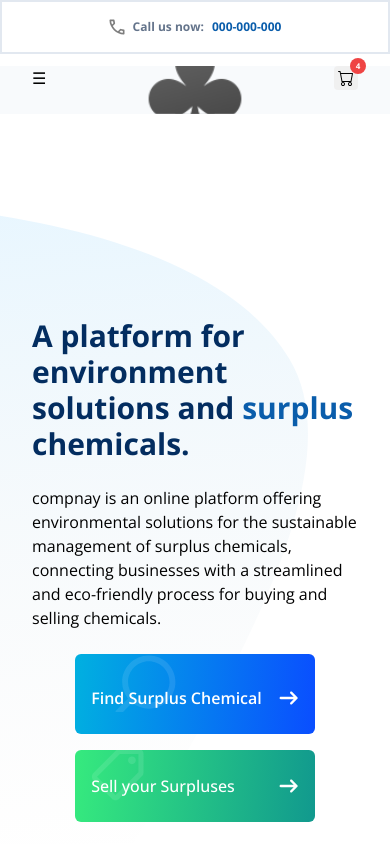
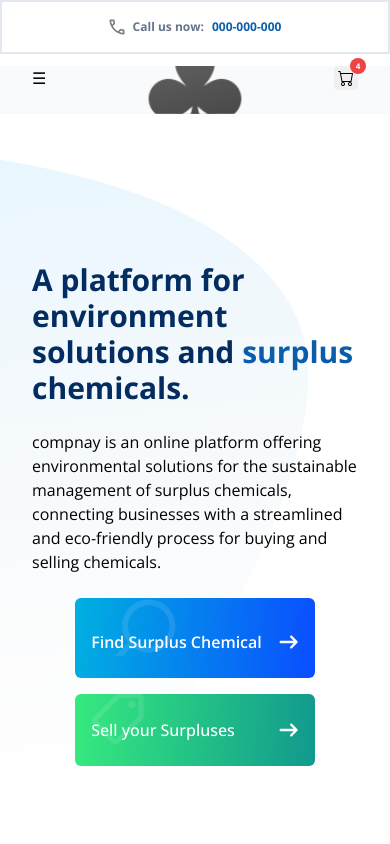
Before and after one commit to Manzi-Cedrick/chemistry-lab-platform, a Next.js app: page / in a window 390 px wide. Shown: the top 844 px of the page. Built offline with nearby package versions, Linux system fonts and the light colour scheme.

Commit message:
[fix]: sticky position addition

```diff
--- a/src/app/(components)/Header.tsx
+++ b/src/app/(components)/Header.tsx
@@ -36,11 +36,11 @@ const Header = () => {
                     <span className='text-main'>000-000-000</span>
                 </p>
             </div>
-            <div className={`flex justify-between px-0 md:px-20 gap-14 flex-col md:flex-row md:place-items-center py-3`}>
+            <div className={`flex justify-between px-0 md:px-20 flex-col md:flex-row md:place-items-center py-3`}>
                 <div className={`h-12 flex justify-center place-items-center md:block md:h-14 md:w-14}`}>
                     <LogoSvg />
                 </div>
-                <div className={`flex ${ShowLinks && 'flex flex-col gap-6 justify-start py-4 px-8'} text-black md:place-items-center md:justify-center md:gap-[2em] lg:gap-[8em] md:py-0`}>
+                <div className={`sticky duration-800 transition-all origin-top-left flex ${ShowLinks && 'flex flex-col gap-6 justify-start py-4 px-8'} text-black md:place-items-center md:justify-center md:gap-[2em] lg:gap-[8em] md:py-0`}>
                     <ul className={`text-black text-[14px] font-normal ${ShowLinks ? 'flex flex-col gap-6 justify-start' : 'hidden'}  md:flex gap-10`}>
                         {!ShowLinks ? links.map((link: ILink) => (
                             <li key={link.id} className={`${ChangeHeader(link.link_url)} hover:border-b-2 hover:border-solid hover:border-main py-2 hover:duration-700 hover:text-main`}>
@@ -69,7 +69,7 @@ const Header = () => {
                     </Link>
                 </div>
                 <div className={`flex absolute left-8 top-18 md:hidden`}>
-                    <button className='btn duration-600 transition-all' onClick={() => setShowLinks((prevLink) => !prevLink)}>{ShowLinks ? <span>&times;</span> : <span>&#x2630;</span>}</button>
+                    <button className='btn duration-600 transition-all' onClick={() => setShowLinks((prevLink) => !prevLink)}>{ShowLinks ? <span className='text-[24px]'>&times;</span> : <span>&#x2630;</span>}</button>
                 </div>
                 <div className={`${ShowLinks && 'hidden'} flex absolute right-8 top-18 md:hidden`}>
                     <button className='btn'><span className='bg-red-500 text-white absolute -top-2 -right-2 flex justify-center place-items-center text-[8px] font-bold h-4 w-4 rounded-full'>4</span><CartIcon /></button>
```
